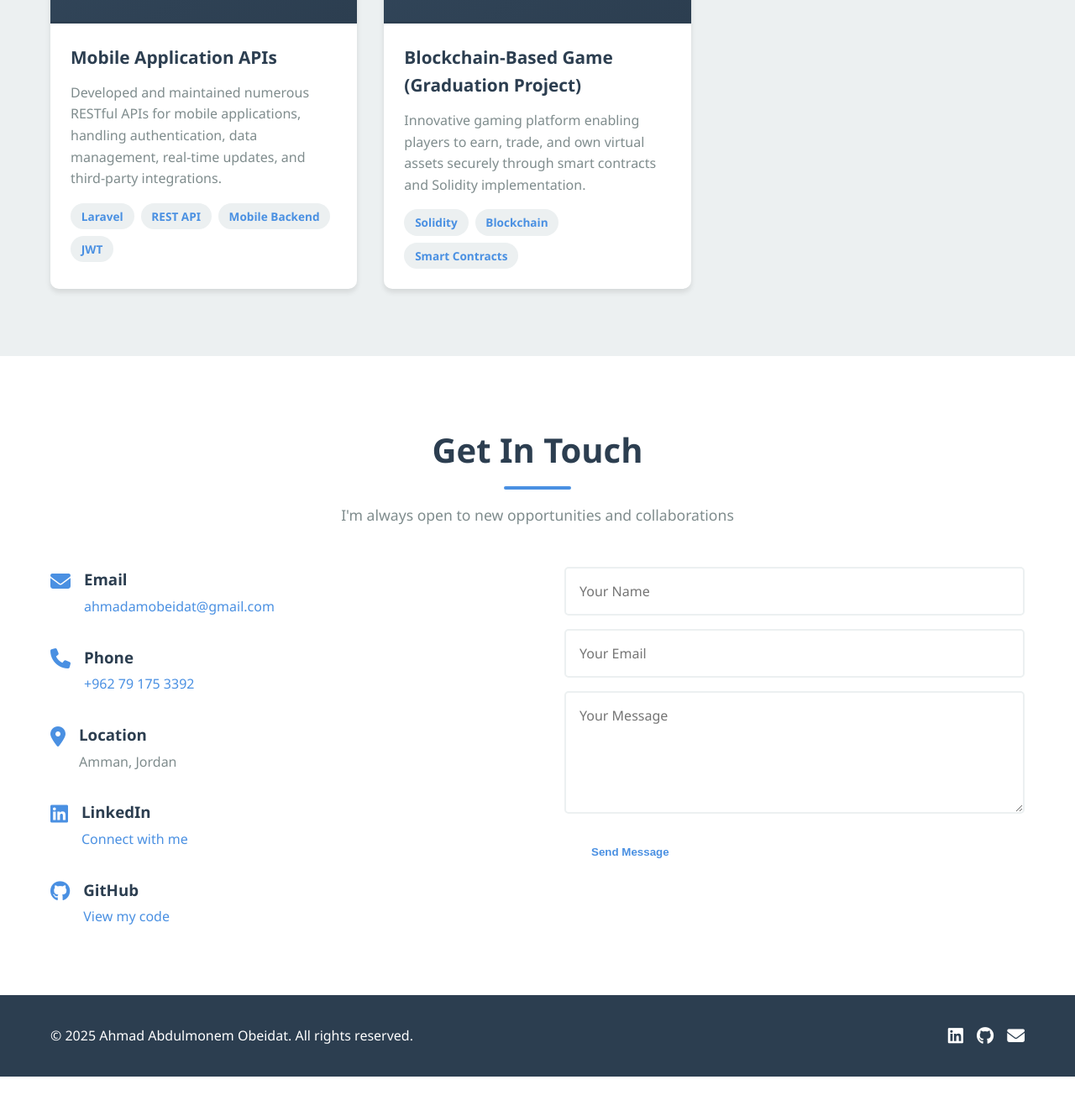
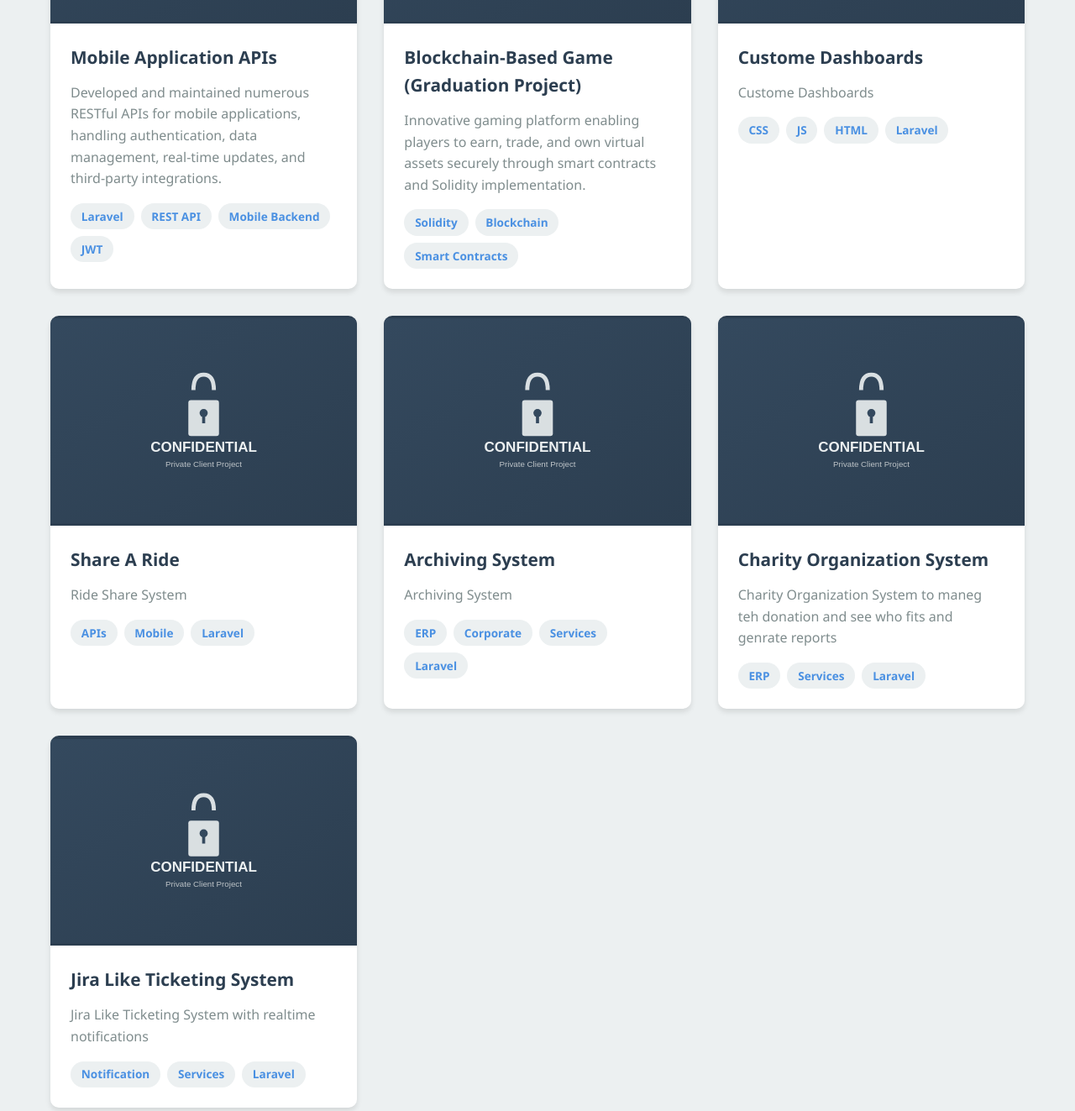
Before and after one commit to ahmadamobeidat/ahmadamobeidat.github.io, a plain HTML site: page index.html in a window 1280 px wide. Shown: the part 7880-9203 px from the top of the page at 84% size. Before the commit the page ends 9162 px from the top, so only its background shows below. Drawn offline with Linux system fonts and the light colour scheme.

Commit message:
Add multiple project cards to index.html

```diff
--- a/index.html
+++ b/index.html
@@ -678,6 +678,86 @@
                         </div>
                     </div>
                 </div>
+
+                <!-- custome dashboard built with html css   -->
+                <div class="project-card">
+                    <div class="project-image">
+                        <img src="images/confidential.svg" alt="Custome Dashbaords">
+                    </div>
+                    <div class="project-content">
+                        <h3>Custome Dashboards</h3>
+                        <p>Custome Dashboards</p>
+                        <div class="project-tags">
+                            <span class="tag">CSS</span>
+                            <span class="tag">JS</span>
+                            <span class="tag">HTML</span>
+                            <span class="tag">Laravel</span>
+                        </div>
+                    </div>
+                </div>
+
+                <!-- rideshare system   -->
+                <div class="project-card">
+                    <div class="project-image">
+                        <img src="images/confidential.svg" alt="Share A Ride">
+                    </div>
+                    <div class="project-content">
+                        <h3>Share A Ride</h3>
+                        <p>Ride Share System </p>
+                        <div class="project-tags">
+                            <span class="tag">APIs</span>
+                            <span class="tag">Mobile</span>
+                            <span class="tag">Laravel</span>
+                        </div>
+                    </div>
+                </div>
+
+                <!-- archiving system   -->
+                <div class="project-card">
+                    <div class="project-image">
+                        <img src="images/confidential.svg" alt="Share A Ride">
+                    </div>
+                    <div class="project-content">
+                        <h3>Archiving System </h3>
+                        <p>Archiving System </p>
+                        <div class="project-tags">
+                            <span class="tag">ERP</span>
+                            <span class="tag">Corporate</span>
+                            <span class="tag">Services</span>
+                            <span class="tag">Laravel</span>
+                        </div>
+                    </div>
+                </div>
+
+                <div class="project-card">
+                    <div class="project-image">
+                        <img src="images/confidential.svg" alt="Share A Ride">
+                    </div>
+                    <div class="project-content">
+                        <h3>Charity Organization System</h3>
+                        <p>Charity Organization System to maneg teh donation and see who fits and genrate reports</p>
+                        <div class="project-tags">
+                            <span class="tag">ERP</span>
+                            <span class="tag">Services</span>
+                            <span class="tag">Laravel</span>
+                        </div>
+                    </div>
+                </div>
+
+                <div class="project-card">
+                    <div class="project-image">
+                        <img src="images/confidential.svg" alt="Share A Ride">
+                    </div>
+                    <div class="project-content">
+                        <h3>Jira Like Ticketing System</h3>
+                        <p>Jira Like Ticketing System with realtime notifications</p>
+                        <div class="project-tags">
+                            <span class="tag">Notification</span>
+                            <span class="tag">Services</span>
+                            <span class="tag">Laravel</span>
+                        </div>
+                    </div>
+                </div>
             </div>
         </div>
     </section>
```
